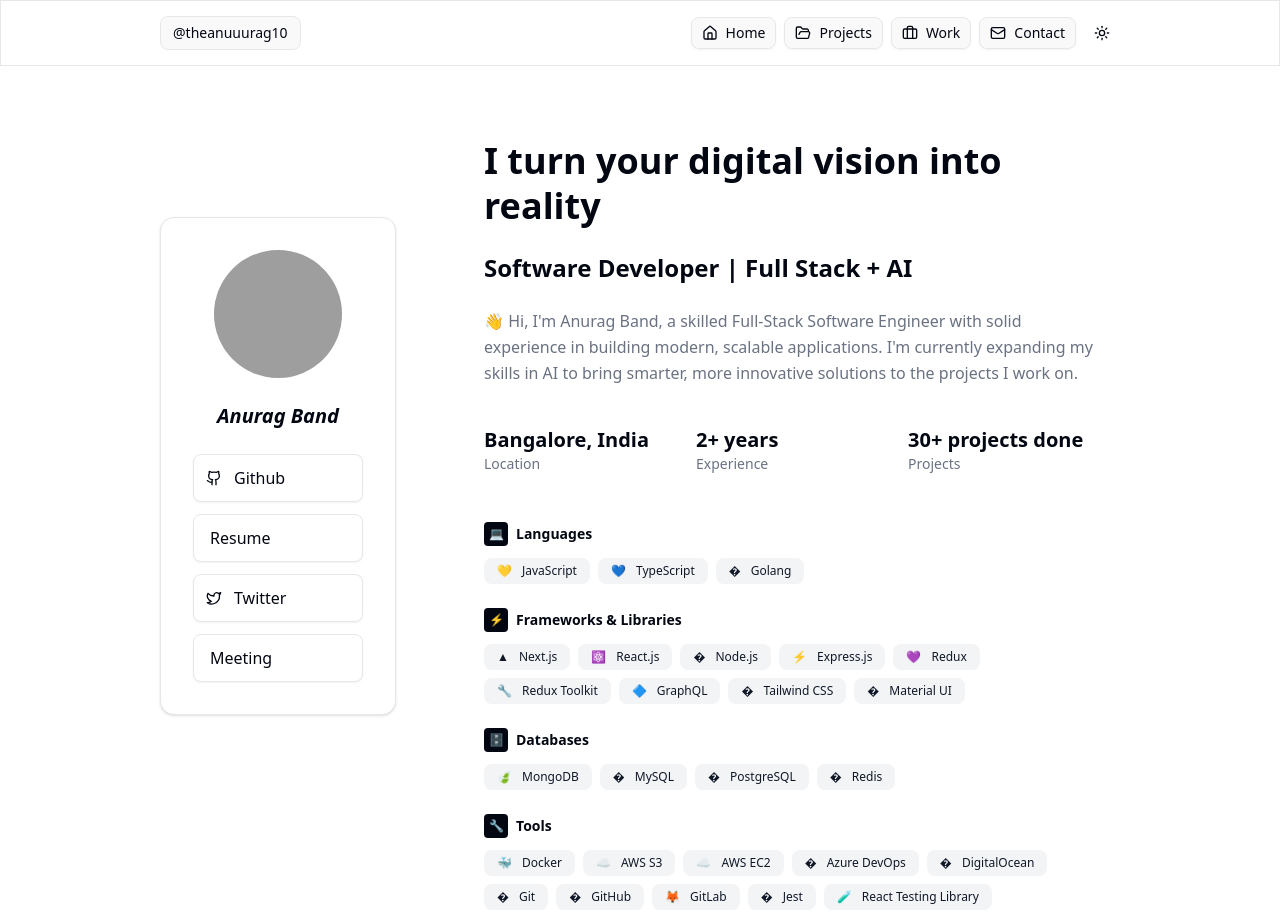
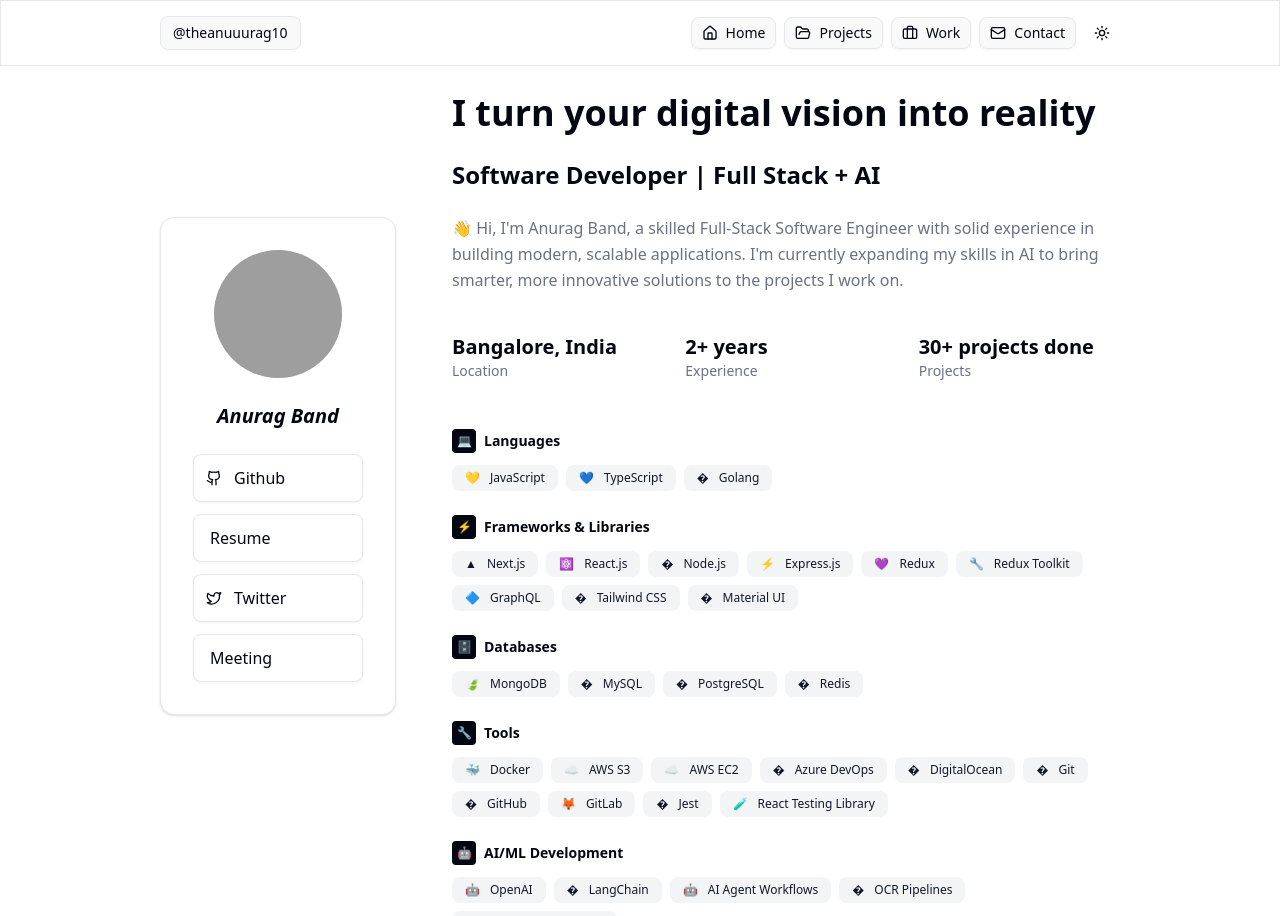
Before and after one commit to Anurag-Band/personal-portfolio-v2, a Next.js app: page / in a window 1280 px wide. Shown: the top 916 px of the page. Built offline with nearby package versions, Linux system fonts and the light colour scheme; grey boxes are pictures that could not be loaded.

Commit message:
feat: Phase 5 varified & Phase 6 complete: enhance layout and accessibility: add smooth scrolling, custom scrollbar styles, and focus-visible outlines; update section IDs for improved navigation

```diff
--- a/src/app/globals.css
+++ b/src/app/globals.css
@@ -114,7 +114,34 @@
   * {
     @apply border-border outline-ring/50;
   }
+
+  html {
+    scroll-behavior: smooth;
+  }
+
   body {
     @apply bg-background text-foreground;
   }
+
+  /* Custom scrollbar styles */
+  ::-webkit-scrollbar {
+    width: 10px;
+  }
+
+  ::-webkit-scrollbar-track {
+    @apply bg-muted/30;
+  }
+
+  ::-webkit-scrollbar-thumb {
+    @apply bg-muted-foreground/30 rounded-full;
+  }
+
+  ::-webkit-scrollbar-thumb:hover {
+    @apply bg-muted-foreground/50;
+  }
+
+  /* Focus visible styles for better accessibility */
+  :focus-visible {
+    @apply outline-2 outline-offset-2 outline-ring;
+  }
 }
--- a/src/app/page.tsx
+++ b/src/app/page.tsx
@@ -8,21 +8,31 @@
 export default function Home() {
   return (
     <MainLayout>
-      <div className="space-y-12 p-6 max-w-5xl">
-        {/* About Section */}
-        <AboutSection />
+      <div className="space-y-12 p-6 max-w-5xl animate-in fade-in duration-500">
+        {/* Home/About Section */}
+        <div id="home" className="scroll-mt-20">
+          <AboutSection />
+        </div>
 
         {/* Skills Section */}
-        <SkillsSection />
+        <div className="scroll-mt-20">
+          <SkillsSection />
+        </div>
 
         {/* Work Experience Section */}
-        <WorkSection />
+        <div id="work" className="scroll-mt-20">
+          <WorkSection />
+        </div>
 
         {/* Projects Section */}
-        <ProjectsSection />
+        <div id="projects" className="scroll-mt-20">
+          <ProjectsSection />
+        </div>
 
         {/* Contact Section */}
-        <ContactSection />
+        <div id="contact" className="scroll-mt-20">
+          <ContactSection />
+        </div>
       </div>
     </MainLayout>
   );
--- a/src/components/layout/MainLayout.tsx
+++ b/src/components/layout/MainLayout.tsx
@@ -23,9 +23,7 @@
           {/* Main Content Area */}
           <div className="flex flex-col">
             {/* Scrollable Content Area */}
-            <main className="flex-1">
-              <div className="px-4 py-8 lg:px-8 lg:py-12">{children}</div>
-            </main>
+            <main className="flex-1 overflow-x-hidden">{children}</main>
           </div>
         </div>
       </div>
--- a/src/components/sections/AboutSection.tsx
+++ b/src/components/sections/AboutSection.tsx
@@ -4,7 +4,7 @@
 
 export function AboutSection() {
   return (
-    <section id="about" className="space-y-6">
+    <section className="space-y-6">
       {/* Headline */}
       <h1 className="text-3xl md:text-4xl font-bold leading-tight">
         {profileData.headline}
--- a/src/components/sections/ContactSection.tsx
+++ b/src/components/sections/ContactSection.tsx
@@ -26,7 +26,7 @@
   };
 
   return (
-    <section id="contact" className="space-y-6 pb-12">
+    <section className="space-y-6 pb-12">
       <h2 className="text-2xl font-bold">Get In Touch</h2>
 
       <Card className="max-w-2xl hover:shadow-md transition-shadow">
--- a/src/components/sections/ProjectsSection.tsx
+++ b/src/components/sections/ProjectsSection.tsx
@@ -9,7 +9,7 @@
 
 export function ProjectsSection() {
   return (
-    <section id="projects" className="space-y-6">
+    <section className="space-y-6">
       <h2 className="text-2xl font-bold">Notable Projects</h2>
 
       <div className="space-y-6">
--- a/src/components/sections/SkillsSection.tsx
+++ b/src/components/sections/SkillsSection.tsx
@@ -5,7 +5,7 @@
 
 export function SkillsSection() {
   return (
-    <section id="skills" className="space-y-6">
+    <section className="space-y-6">
       {skillsData.map((category) => (
         <div key={category.title} className="space-y-3">
           {/* Category Icon and Title */}
--- a/src/components/sections/WorkSection.tsx
+++ b/src/components/sections/WorkSection.tsx
@@ -8,7 +8,7 @@
 
 export function WorkSection() {
   return (
-    <section id="work" className="space-y-6">
+    <section className="space-y-6">
       <h2 className="text-2xl font-bold">Work Experience</h2>
 
       <div className="space-y-8">
```
